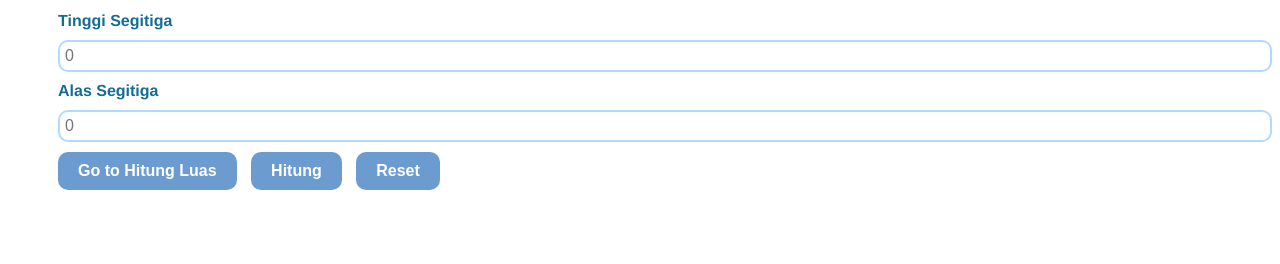
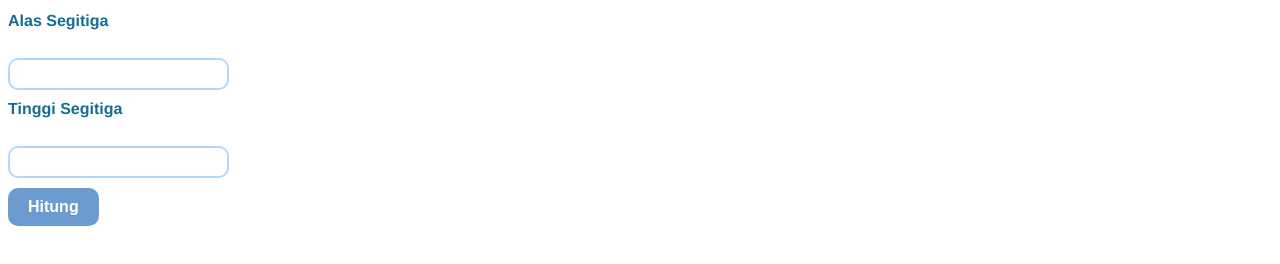
Before and after one commit to revou-fundamental-course/7-aug-23-ZidanMuhj, a plain HTML site: page index.html in a window 1280 px wide. Shown: the part 282-546 px from the top of the page. Drawn offline with Linux system fonts and the light colour scheme.

Commit message:
upload source code

```diff
--- a/index.html
+++ b/index.html
@@ -5,6 +5,7 @@
     <meta name="viewport" content="width=device-width, initial-scale=1.0">
     <link rel="stylesheet" href="style.css">
     <title>KALKULATOR SEGITIGA</title>
+    <script src="./js/index.js"></script>
 </head>
 <body>
     <header>
@@ -13,18 +14,10 @@
     <div class="container">
         <img src="segitiga copy.png" width="200" height="200">
      </div>
-    <main>
-        <section class="input-section">
-            <label form="tinggi-input">Tinggi Segitiga</label>
-            <input type="number" id="tinggi-input" placeholder="0">
-            <label form="alas-input">Alas Segitiga</label>
-            <input type="number" id="tinggi-input" placeholder="0">
-            <section>
-                <button>Go to Hitung Luas</button>
-                <button>Hitung</button>
-                <button>Reset</button>
-            </section>
-        </section>
-    </main>
+     <label for="">Alas Segitiga</label><br>
+     <input type="number" id="alas"><br>
+     <label for="">Tinggi Segitiga</label><br>
+     <input type="number" id="tinggi"><br>
+     <button id="hitung">Hitung</button>
 </body>
 </html>
```
